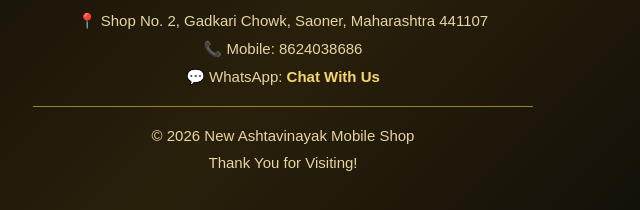
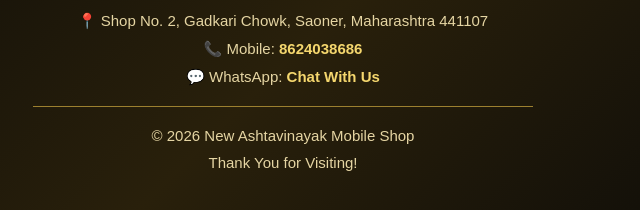
Before and after one commit to adarsh95890-cloud/New-Ashtavinayak-Shop, a plain HTML site: page index.html in a window 1280 px wide. Shown: the part 2274-2484 px from the top of the page, 357-997 px from the left. Drawn offline with Linux system fonts and the light colour scheme; no server answers.

Commit message:
Update index.html

```diff
--- a/index.html
+++ b/index.html
@@ -413,7 +413,7 @@ Admin Login
 <footer id="contact">
   <h2>New Ashtavinayak Mobile Shop</h2>
   <p>📍 Shop No. 2, Gadkari Chowk, Saoner, Maharashtra 441107</p>
-  <p>📞 Mobile: 8624038686</p>
+  <p>📞 Mobile: <a href="tel:8624038686">8624038686</a></p>
   <p>💬 WhatsApp: <a href="https://wa.me/919527031903" target="_blank">Chat With Us</a></p>
   <hr>
   <p>© 2026 New Ashtavinayak Mobile Shop</p>
```
